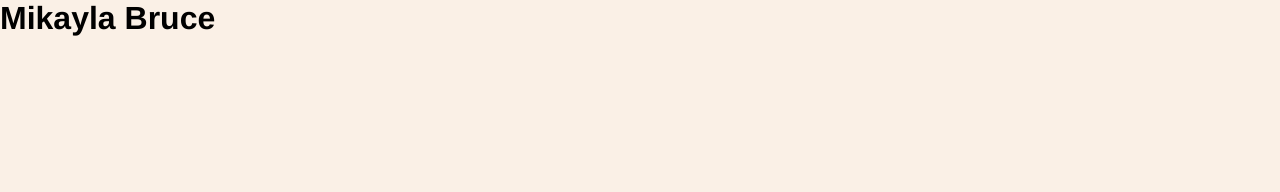
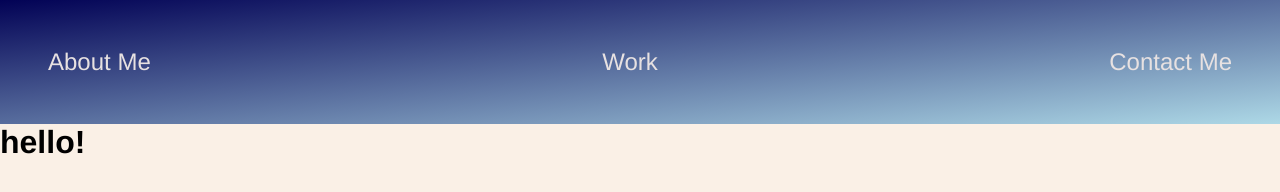
Before and after one commit to MikiWolfe/Portfolio, a plain HTML site: page index.html in a window 1280 px wide. Drawn offline with Linux system fonts and the light colour scheme.

Commit message:
nav bar completed

```diff
--- a/assests/style.css
+++ b/assests/style.css
@@ -1,5 +1,31 @@
 *{
-    margin: 0px;
+    box-sizing: border-box;
+    padding: 0;
+    margin: 0;
     background: linen;
     font-family: Helvetica, sans-serif;
 }
+
+
+.bar{
+    display: flex;
+    flex-direction: row;
+    flex: 4;
+    justify-content: space-between;
+    align-items: center;
+    padding: 1.5%;
+ background-image: linear-gradient(to bottom right, rgb(2, 2, 85), lightblue);
+    color: rgb(231, 225, 225);
+    display: flex;
+    flex-wrap: nowrap;
+    padding: 1.5rem;
+}
+
+a{ padding: 1.5rem;
+    text-decoration: none;
+    font-size: 1.5rem;
+    color: rgb(231, 225, 225);
+    background-color: transparent;
+    text-align: center;
+    display: flex;
+}
--- a/index.html
+++ b/index.html
@@ -8,7 +8,12 @@
     <title>Portfolio</title>
 </head>
 <body>
-    <h1>Mikayla Bruce</h1>
 
+    <nav class="bar">
+        <a id="link" href="#About">About Me</a>
+        <a id="link" href="#Work">Work</a>
+        <a id="link" href="#Contact">Contact Me</a>
+    </nav>
+    <h1 id="h1">hello!</h1>
 </body>
 </html>
```
